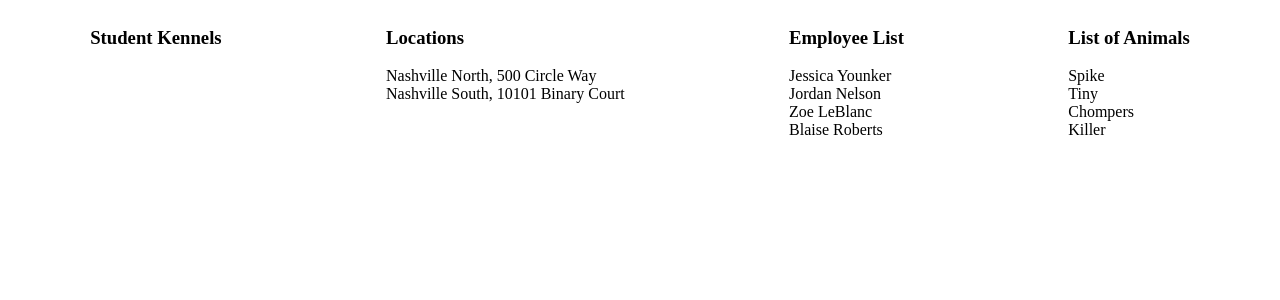
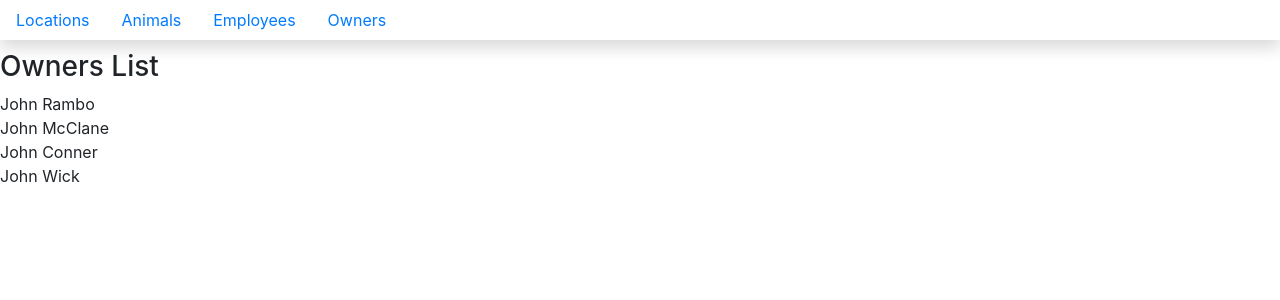
Before and after one commit to wlmathison/kennel, a React (Create React App) app: page /owners in a window 1280 px wide. Shown: the top 300 px of the page. Built offline with nearby package versions, Linux system fonts and the light colour scheme.

Commit message:
completing chapter 3 practice

```diff
--- a/package.json
+++ b/package.json
@@ -3,8 +3,10 @@
   "version": "0.1.0",
   "private": true,
   "dependencies": {
+    "bootstrap": "^4.3.1",
     "react": "^16.8.6",
     "react-dom": "^16.8.6",
+    "react-router-dom": "^5.0.0",
     "react-scripts": "2.1.8"
   },
   "scripts": {
--- /dev/null
+++ b/src/components/ApplicationViews.js
@@ -0,0 +1,65 @@
+import { Route } from 'react-router-dom'
+import React, { Component } from "react"
+import AnimalList from './animal/AnimalList'
+import LocationList from './location/LocationList'
+import EmployeeList from './employee/EmployeeList'
+import OwnersList from "./owners/OwnersList"
+
+
+class ApplicationViews extends Component {
+    employeesFromAPI = [
+        { id: 1, name: "Jessica Younker" },
+        { id: 2, name: "Jordan Nelson" },
+        { id: 3, name: "Zoe LeBlanc" },
+        { id: 4, name: "Blaise Roberts" }
+    ]
+
+    locationsFromAPI = [
+        { id: 1, name: "Nashville North", address: "500 Circle Way" },
+        { id: 2, name: "Nashville South", address: "10101 Binary Court" }
+    ]
+
+    animalsFromAPI = [
+        { id: 1, name: "Doodles" },
+        { id: 2, name: "Jack" },
+        { id: 3, name: "Angus" },
+        { id: 4, name: "Henley" },
+        { id: 5, name: "Derkins" },
+        { id: 6, name: "Checkers" }
+    ]
+
+    ownersFromAPI = [
+        { id: 1, name: "John Rambo", phoneNumber: "615-111-1111" },
+        { id: 2, name: "John McClane", phoneNumber: "615-222-2222" },
+        { id: 3, name: "John Conner", phoneNumber: "615-333-3333" },
+        { id: 4, name: "John Wick", phoneNumber: "615-444-4444" }
+    ]
+
+    state = {
+        employees: this.employeesFromAPI,
+        locations: this.locationsFromAPI,
+        animals: this.animalsFromAPI,
+        owners: this.ownersFromAPI
+    }
+
+    render() {
+        return (
+            <React.Fragment>
+                <Route exact path="/" render={(props) => {
+                    return <LocationList locations={this.state.locations} />
+                }} />
+                <Route path="/animals" render={(props) => {
+                    return <AnimalList animals={this.state.animals} />
+                }} />
+                <Route path="/employees" render={(props) => {
+                    return <EmployeeList employees={this.state.employees} />
+                }} />
+                <Route path="/owners" render={(props) => {
+                    return <OwnersList owners={this.state.owners} />
+                }} />
+            </React.Fragment>
+        )
+    }
+}
+
+export default ApplicationViews
--- a/src/components/Kennel.css
+++ b/src/components/Kennel.css
@@ -3,3 +3,7 @@
     justify-content: space-around;
     flex-direction: row;
 }
+
+.content {
+    margin-top: 50px;
+}
--- a/src/components/Kennel.js
+++ b/src/components/Kennel.js
@@ -1,52 +1,18 @@
 import React, { Component } from "react"
-import EmployeeList from "./employee/EmployeeList"
-import LocationList from "./location/LocationList"
+import NavBar from "./nav/NavBar"
+import ApplicationViews from "./ApplicationViews"
+
 import "./Kennel.css"
-import AnimalList from "./animals/AnimalList";
+import "bootstrap/dist/css/bootstrap.min.css"
 
 
 class Kennel extends Component {
-
-    /*
-        Although you will eventually be pulling your objects
-        from your json-server API, for this chapter, we're
-        faking it and just creating those arrays in the component
-        itself
-    */
-    employeesFromAPI = [
-        { id: 1, name: "Jessica Younker" },
-        { id: 2, name: "Jordan Nelson" },
-        { id: 3, name: "Zoe LeBlanc" },
-        { id: 4, name: "Blaise Roberts" }
-    ]
-
-    // This will eventually get pulled from the API
-    locationsFromAPI = [
-        { id: 1, name: "Nashville North", address: "500 Circle Way" },
-        { id: 2, name: "Nashville South", address: "10101 Binary Court" }
-    ]
-
-    animalsFromAPI = [
-        { id: 1, name: "Spike" },
-        { id: 2, name: "Tiny" },
-        { id: 3, name: "Chompers" },
-        { id: 4, name: "Killer" }
-    ]
-
-    state = {
-        employees: this.employeesFromAPI,
-        locations: this.locationsFromAPI,
-        animals: this.animalsFromAPI
-    }
-
     render() {
         return (
-            <article className="kennel">
-                <h3>Student Kennels</h3>
-                <LocationList locations={this.state.locations} />
-                <EmployeeList employees={this.state.employees} />
-                <AnimalList animals={this.state.animals} />
-            </article>
+            <React.Fragment>
+                <NavBar />
+                <ApplicationViews />
+            </React.Fragment>
         )
     }
 }
--- a/src/components/animals/AnimalList.js
+++ b/src/components/animal/AnimalList.js
@@ -3,7 +3,7 @@ import React, { Component } from 'react'
 class AnimalList extends Component {
     render() {
         return (
-            <section className="animals">
+            <section className="animals content">
             <h3>List of Animals</h3>
             {
                 this.props.animals.map(animal =>
--- a/src/components/employee/EmployeeList.js
+++ b/src/components/employee/EmployeeList.js
@@ -4,7 +4,7 @@ import React, { Component } from 'react'
 class EmployeeList extends Component {
     render() {
         return (
-            <section className="employees">
+            <section className="employees content">
             <h3>Employee List</h3>
             {
                 this.props.employees.map(employee =>
--- a/src/components/location/LocationList.js
+++ b/src/components/location/LocationList.js
@@ -3,7 +3,7 @@ import React, { Component } from "react"
 export default class LocationList extends Component {
     render() {
             return (
-                <section className="locations">
+                <section className="locations content">
                 <h3>Locations</h3>
                 {
                     this.props.locations.map(location =>
--- /dev/null
+++ b/src/components/nav/NavBar.js
@@ -0,0 +1,29 @@
+import React, { Component } from "react"
+import { Link } from "react-router-dom"
+import "bootstrap/dist/css/bootstrap.min.css"
+
+
+class NavBar extends Component {
+    render() {
+        return (
+            <nav className="navbar navbar-light fixed-top light-blue flex-md-nowrap p-0 shadow">
+                <ul className="nav nav-pills">
+                    <li className="nav-item">
+                        <Link className="nav-link" to="/">Locations</Link>
+                    </li>
+                    <li className="nav-item">
+                        <Link className="nav-link" to="/animals">Animals</Link>
+                    </li>
+                    <li className="nav-item">
+                        <Link className="nav-link" to="/employees">Employees</Link>
+                    </li>
+                    <li className="nav-item">
+                        <Link className="nav-link" to="/owners">Owners</Link>
+                    </li>
+                </ul>
+            </nav>
+        )
+    }
+}
+
+export default NavBar
--- /dev/null
+++ b/src/components/owners/OwnersList.js
@@ -0,0 +1,21 @@
+import React, { Component } from 'react'
+
+
+class OwnersList extends Component {
+    render() {
+        return (
+            <section className="owners content">
+            <h3>Owners List</h3>
+            {
+                this.props.owners.map(owner =>
+                    <div key={owner.id}>
+                        {owner.name}
+                    </div>
+                )
+            }
+            </section>
+        )
+    }
+}
+
+export default OwnersList
--- a/src/index.js
+++ b/src/index.js
@@ -1,5 +1,12 @@
-import ReactDOM from "react-dom"
 import React from 'react'
-import Kennel from "./components/Kennel"
+import ReactDOM from 'react-dom'
+import { BrowserRouter as Router } from "react-router-dom"
+import Kennel from './components/Kennel'
 
-ReactDOM.render(<Kennel />, document.querySelector("#root"));
+import './index.css'
+
+ReactDOM.render(
+    <Router>
+        <Kennel />
+    </Router>
+    , document.getElementById('root'))
```
Also changed, not shown: src/components/nav/NavBar.css (added), 1 other file (tests, documents, lock files or other folders).
